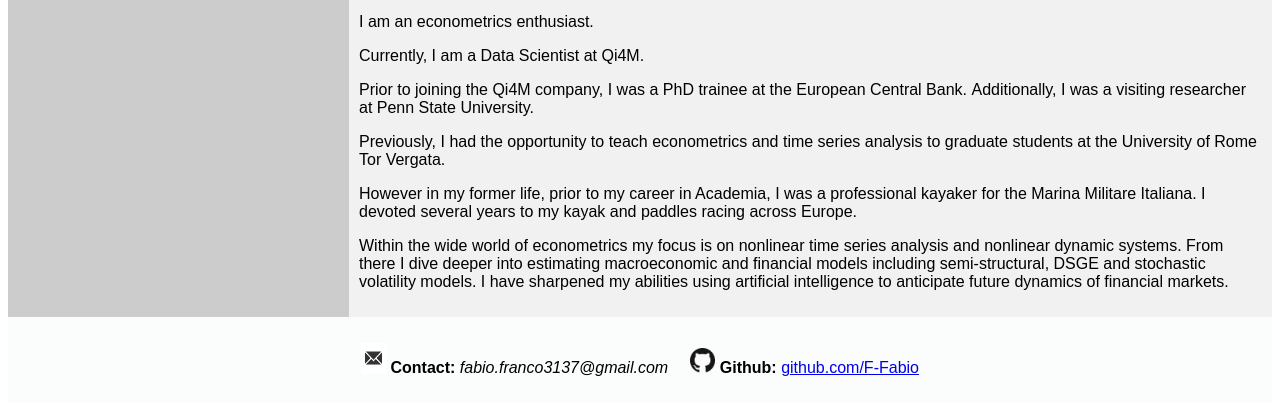
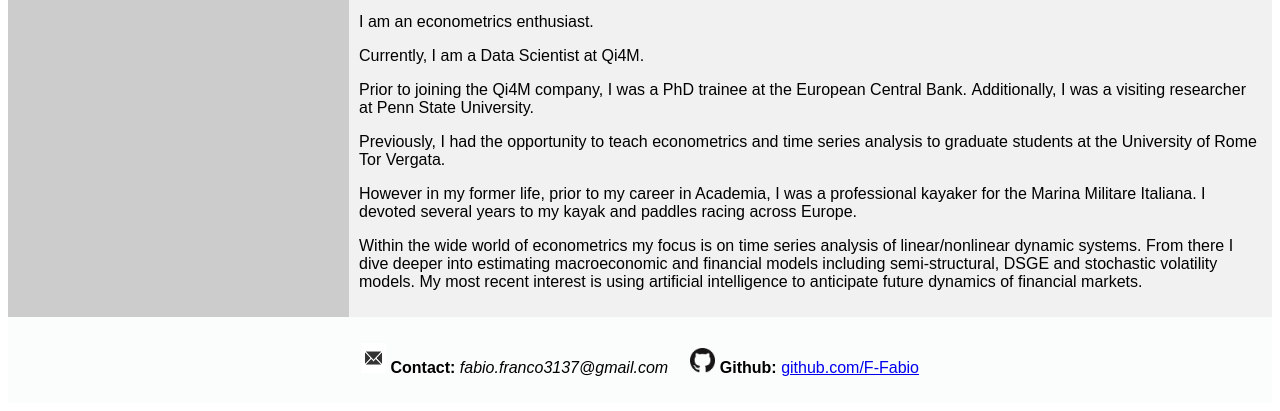
Before and after one commit to F-Fabio/f-fabio.github.io, a plain HTML site: page index.html in a window 1280 px wide. Shown: the part 582-993 px from the top of the page. Drawn offline with Linux system fonts and the light colour scheme.

Commit message:
Update index.html

```diff
--- a/index.html
+++ b/index.html
@@ -94,7 +94,7 @@ footer {
     <p> Prior to joining the Qi4M company, I was a PhD trainee at the European Central Bank. Additionally, I was a visiting researcher at Penn State University.<p>
     <p> Previously, I had the opportunity to teach econometrics and time series analysis to graduate students at the University of Rome Tor Vergata.<p>
     <p> However in my former life, prior to my career in Academia, I was a professional kayaker for the Marina Militare Italiana. I devoted several years to my kayak and paddles racing across Europe.<p>
-    <p> Within the wide world of econometrics my focus is on nonlinear time series analysis and nonlinear dynamic systems. From there I dive deeper into estimating macroeconomic and financial models including semi-structural, DSGE and stochastic volatility models. I have sharpened my abilities using artificial intelligence to anticipate future dynamics of financial markets.<p>
+    <p> Within the wide world of econometrics my focus is on time series analysis of linear/nonlinear dynamic systems. From there I dive deeper into estimating macroeconomic and financial models including semi-structural, DSGE and stochastic volatility models. My most recent interest is using artificial intelligence to anticipate future dynamics of financial markets.<p>
   </article>
 </section>
 
```
